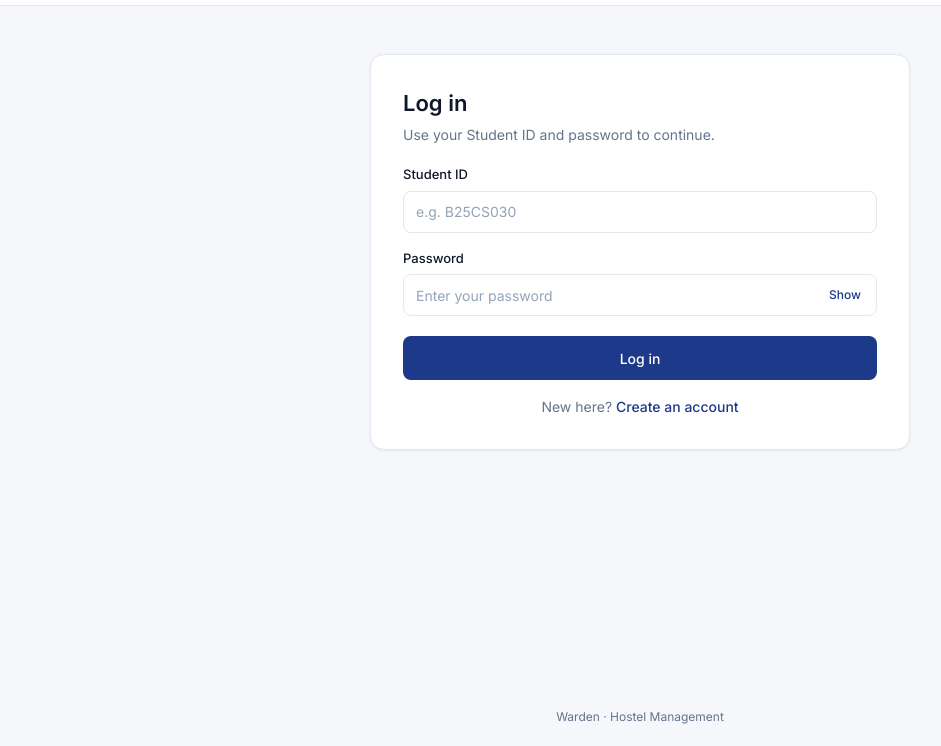
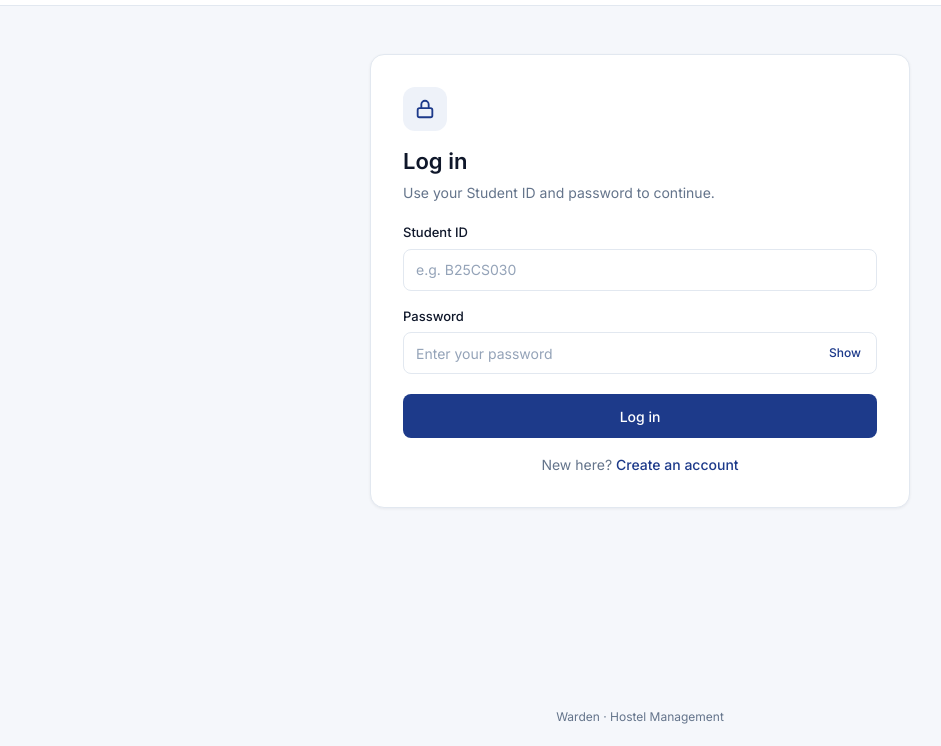
Before and after one commit to BhargavSharma7696/Warden, a plain HTML site: page frontend/pages/auth.html in a window 1280 px wide. Shown: the part 54-800 px from the top of the page, without its empty margins (0-941 px from the left). Drawn offline with Linux system fonts and the light colour scheme.

Commit message:
Added lock icon

```diff
--- a/frontend/pages/auth.html
+++ b/frontend/pages/auth.html
@@ -23,6 +23,9 @@
   <main class="page">
     <section class="card">
       <div class="card-head">
+        <span class="card-icon">
+          <svg viewBox="0 0 24 24" fill="none" stroke="currentColor" stroke-width="2" stroke-linecap="round" stroke-linejoin="round"><rect x="4" y="11" width="16" height="10" rx="2"/><path d="M8 11V7a4 4 0 0 1 8 0v4"/></svg>
+        </span>
         <h1 id="form-title">Log in</h1>
         <p id="form-sub">Use your Student ID and password to continue.</p>
       </div>
--- a/frontend/styles/auth.css
+++ b/frontend/styles/auth.css
@@ -52,6 +52,17 @@ body {
 .card-head { margin-bottom: 20px; }
 h1 { margin: 0 0 4px; font-size: 22px; font-weight: 600; }
 .card-head p { margin: 0; color: var(--muted); }
+.card-icon {
+  width: 44px;
+  height: 44px;
+  border-radius: 12px;
+  background: var(--soft);
+  color: var(--navy);
+  display: grid;
+  place-items: center;
+  margin-bottom: 14px;
+}
+.card-icon svg { width: 22px; height: 22px; }
 
 .footer { padding: 20px; text-align: center; font-size: 12px; color: var(--muted); }
 
```
